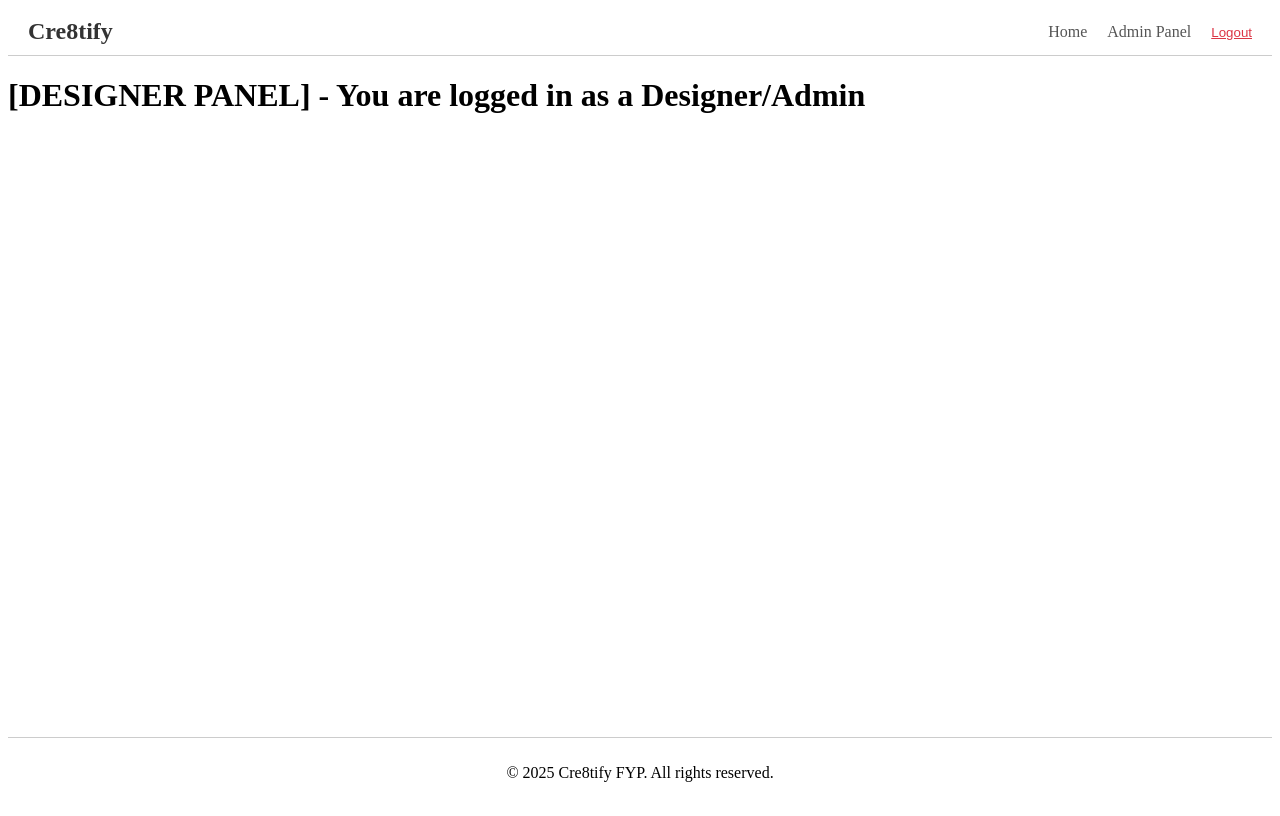
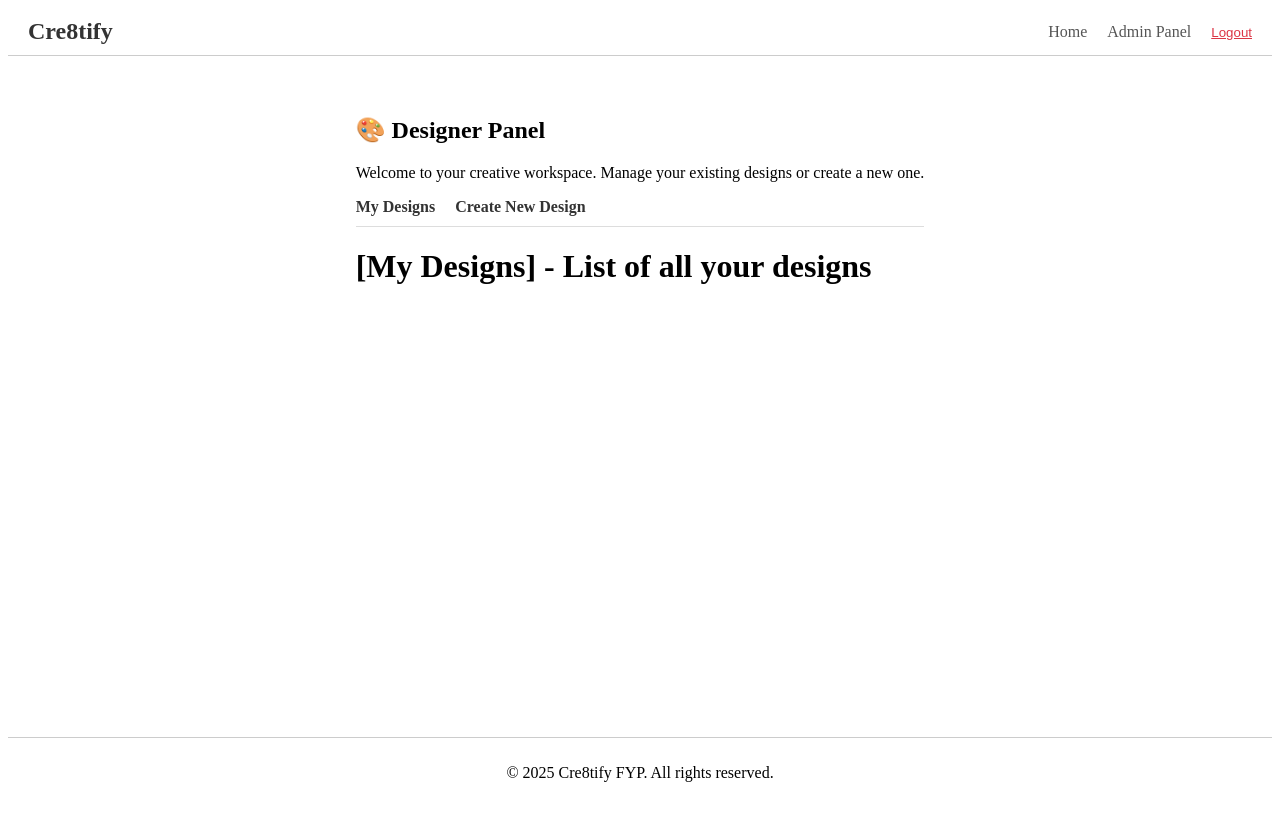
Before and after one commit to dulniMahara/Cre8tify---FYP, a React (Create React App) app in the folder cre8tify/frontend/: page /designer/dashboard in a window 1280 px wide. Built offline with nearby package versions, Linux system fonts and the light colour scheme; sample sign-in values are in the browser's storage.

Commit message:
feat: created DesignerDashboard wrapper and nested routing structure

```diff
--- a/cre8tify/frontend/src/App.tsx
+++ b/cre8tify/frontend/src/App.tsx
@@ -4,7 +4,10 @@ import Footer from './layout/Footer';
 import Home from './pages/Home';
 import Login from './pages/Login';
 import Register from './pages/Register';
-import PrivateRoute from './components/PrivateRoute'; // NEW IMPORT
+import PrivateRoute from './components/PrivateRoute';
+
+// NEW IMPORT
+import DesignerDashboard from './pages/DesignerDashboard';
 
 function App() {
   return (
@@ -20,12 +23,16 @@ function App() {
 
           {/* ------------------------------------------------------------- */}
           {/* PRIVATE ROUTES WRAPPED BY THE GUARD COMPONENT */}
-          {/* The <Outlet /> in PrivateRoute renders the nested <Route> element */}
           {/* ------------------------------------------------------------- */}
 
           {/* 1. Designer Panel Route - Requires 'designer' role */}
           <Route element={<PrivateRoute requiredRole={['designer', 'admin']} />}>
-            <Route path='/designer/dashboard' element={<h1>[DESIGNER PANEL] - You are logged in as a Designer/Admin</h1>} />
+            {/* The main dashboard wrapper */}
+            <Route path='/designer/dashboard' element={<DesignerDashboard />}>
+              {/* Nested Routes within the dashboard component */}
+              <Route index element={<h1>[My Designs] - List of all your designs</h1>} />
+              <Route path='new' element={<h1>[New Design Form] - Component to upload new design</h1>} />
+            </Route>
           </Route>
 
           {/* 2. Buyer Panel Route - Requires 'buyer' role */}
@@ -38,7 +45,6 @@ function App() {
             <Route path='/admin/dashboard' element={<h1>[ADMIN PANEL] - You are logged in as an Admin</h1>} />
           </Route>
 
-
           {/* Fallback Route for 404 Not Found */}
           <Route path='*' element={<h1>404 Not Found</h1>} />
         </Routes>
--- /dev/null
+++ b/cre8tify/frontend/src/pages/DesignerDashboard.tsx
@@ -0,0 +1,22 @@
+import React from 'react';
+import { Outlet, Link } from 'react-router-dom';
+
+const DesignerDashboard = () => {
+  return (
+    <div style={{ padding: '20px', maxWidth: '1200px', margin: '20px auto' }}>
+      <h2>🎨 Designer Panel</h2>
+      <p>Welcome to your creative workspace. Manage your existing designs or create a new one.</p>
+
+      {/* Navigation for sub-pages */}
+      <nav style={{ marginBottom: '20px', borderBottom: '1px solid #ddd', paddingBottom: '10px' }}>
+        <Link to="/designer/dashboard" style={{ marginRight: '20px', textDecoration: 'none', fontWeight: 'bold', color: '#333' }}>My Designs</Link>
+        <Link to="/designer/dashboard/new" style={{ textDecoration: 'none', fontWeight: 'bold', color: '#333' }}>Create New Design</Link>
+      </nav>
+
+      {/* Outlet renders the nested route component (MyDesigns or NewDesign) */}
+      <Outlet />
+    </div>
+  );
+};
+
+export default DesignerDashboard;
```
